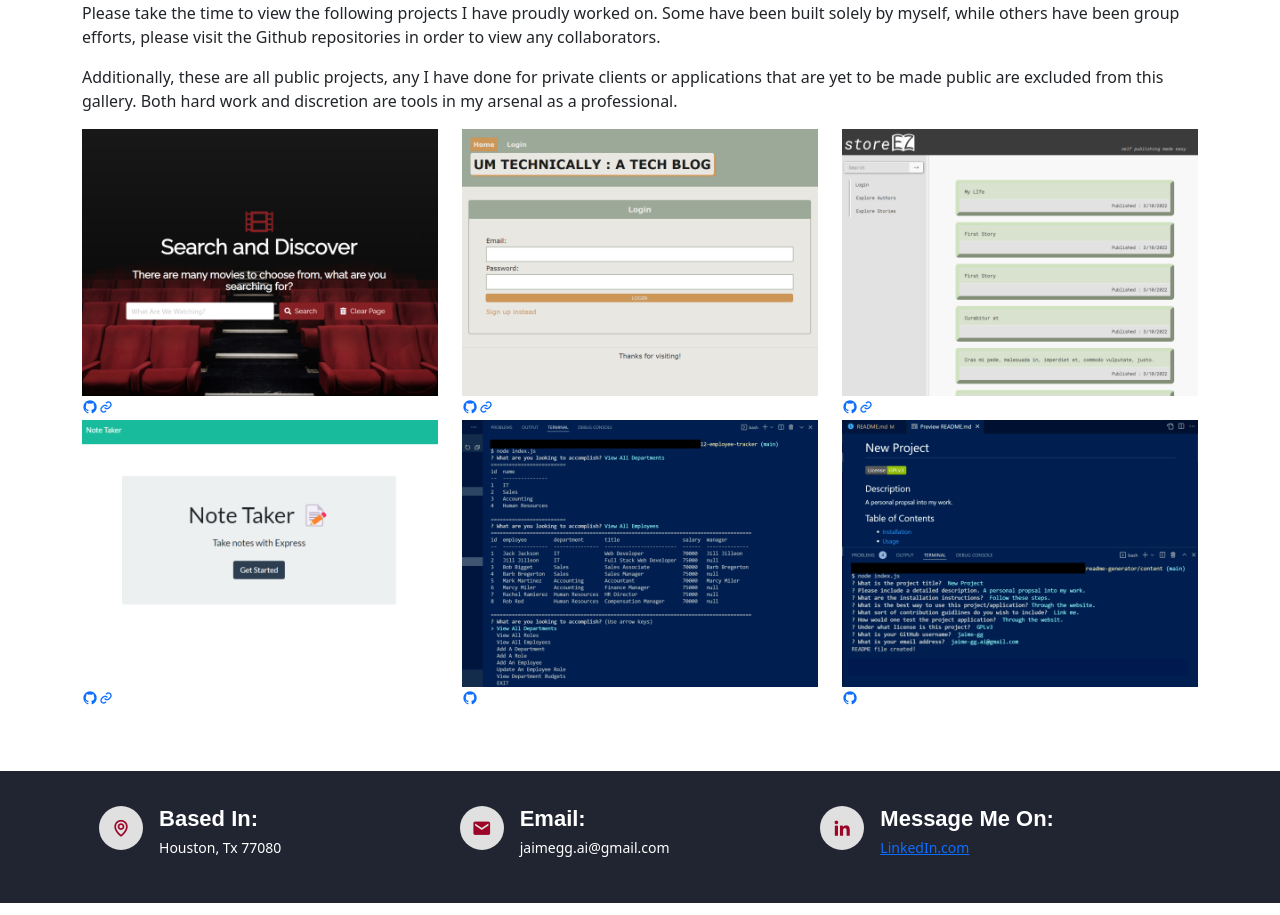
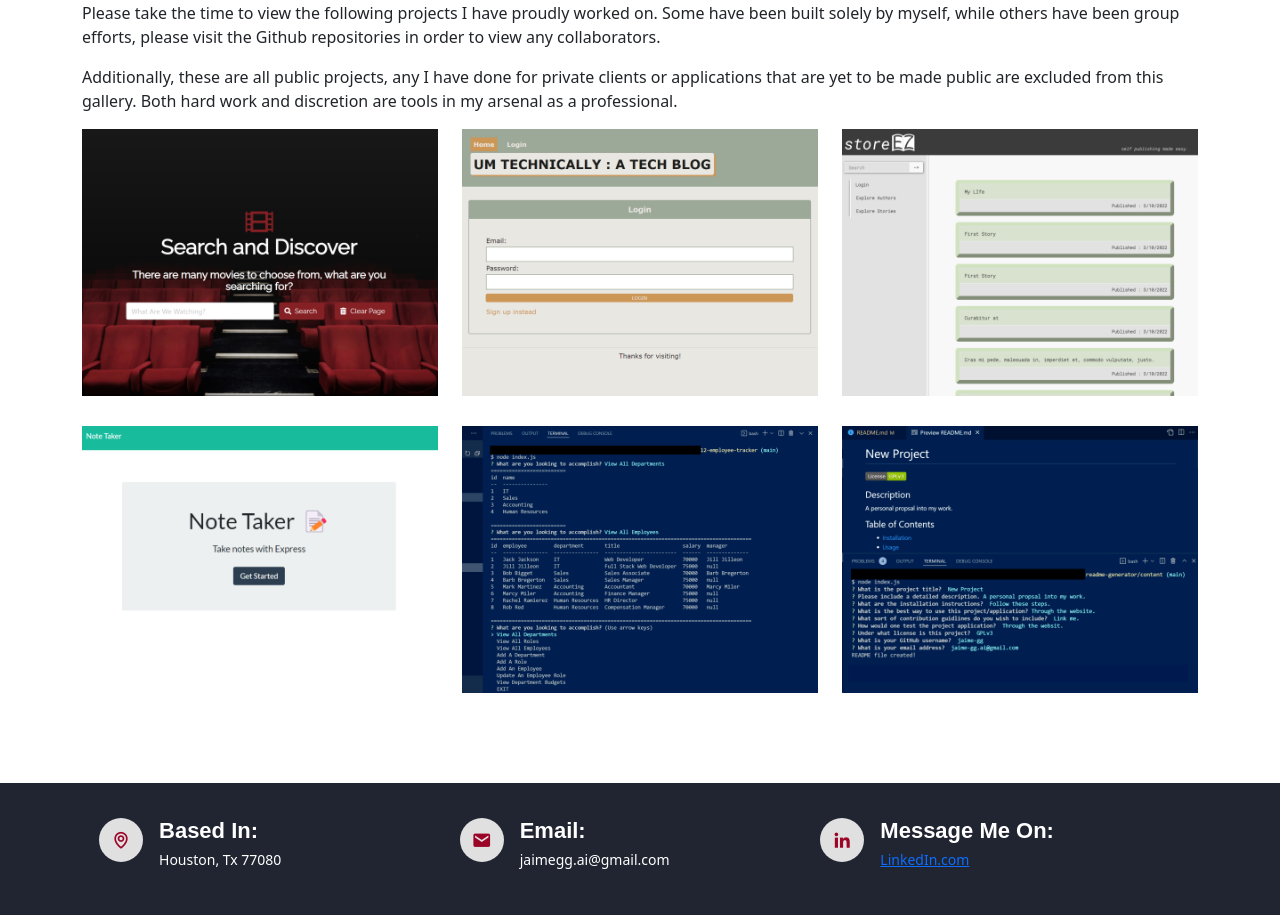
Before and after one commit to jaime-gg/react-portfolio, a React (Create React App) app: page / in a window 1280 px wide. Shown: the part 1360-2275 px from the top of the page. Built offline with nearby package versions, Linux system fonts and the light colour scheme.

Commit message:
added needed stylization

```diff
--- a/src/components/Portfolio/style.css
+++ b/src/components/Portfolio/style.css
@@ -0,0 +1,62 @@
+.portfolio .portfolio-item {
+    margin-bottom: 30px;
+}
+
+.portfolio .portfolio-wrap {
+    transition: 0.3s;
+    position: relative;
+    overflow: hidden;
+    z-index: 1;
+}
+
+.portfolio .portfolio-wrap::before {
+    content: "";
+    background: rgba(112, 112, 112, 0.2);
+    position: absolute;
+    left: 0;
+    right: 0;
+    top: 0;
+    bottom: 0;
+    transition: all ease-in-out 0.3s;
+    z-index: 2;
+    opacity: 0;
+}
+
+.portfolio .portfolio-wrap .portfolio-links {
+    opacity: 1;
+    left: 0;
+    right: 0;
+    bottom: -60px;
+    z-index: 3;
+    position: absolute;
+    transition: all ease-in-out 0.3s;
+    margin: 3px 3px 0 3px;
+    display: flex;
+    justify-content: space-evenly;
+}
+
+.portfolio .portfolio-wrap .portfolio-links a {
+    color: var(--white);
+    font-size: 28px;
+    text-align: center;
+    background: var(--primary);
+    transition: 0.3s;
+    width: 50%;
+}
+
+.portfolio .portfolio-wrap .portfolio-links a:hover {
+    background: var(--primary);
+}
+
+.portfolio .portfolio-wrap .portfolio-links a+a {
+    margin: 0 0 0 2px;
+}
+
+.portfolio .portfolio-wrap:hover::before {
+    opacity: 1;
+}
+
+.portfolio .portfolio-wrap:hover .portfolio-links {
+    opacity: .8;
+    bottom: 0;
+}
```
